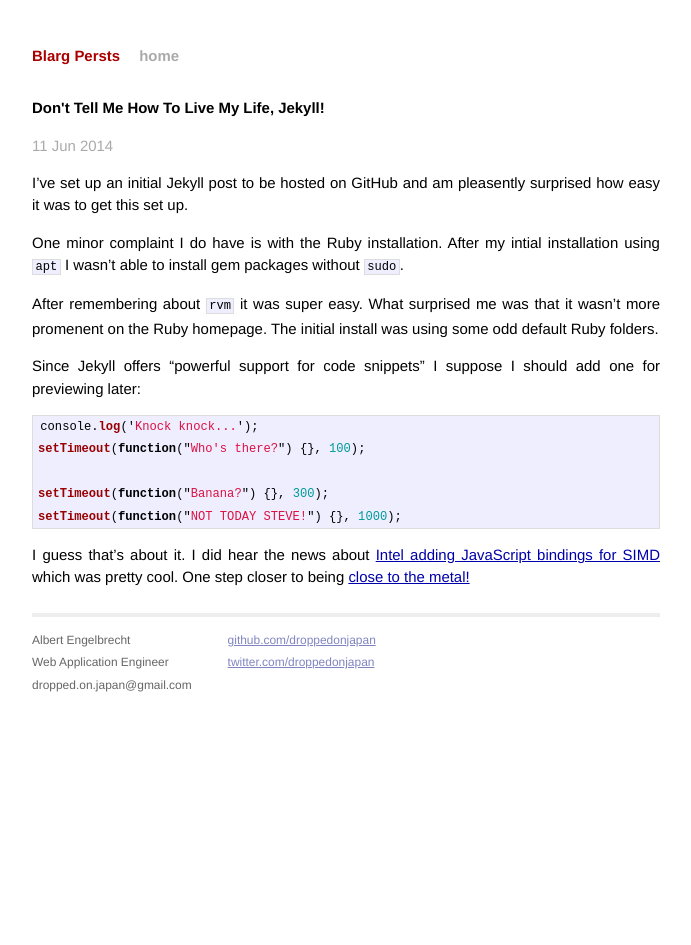
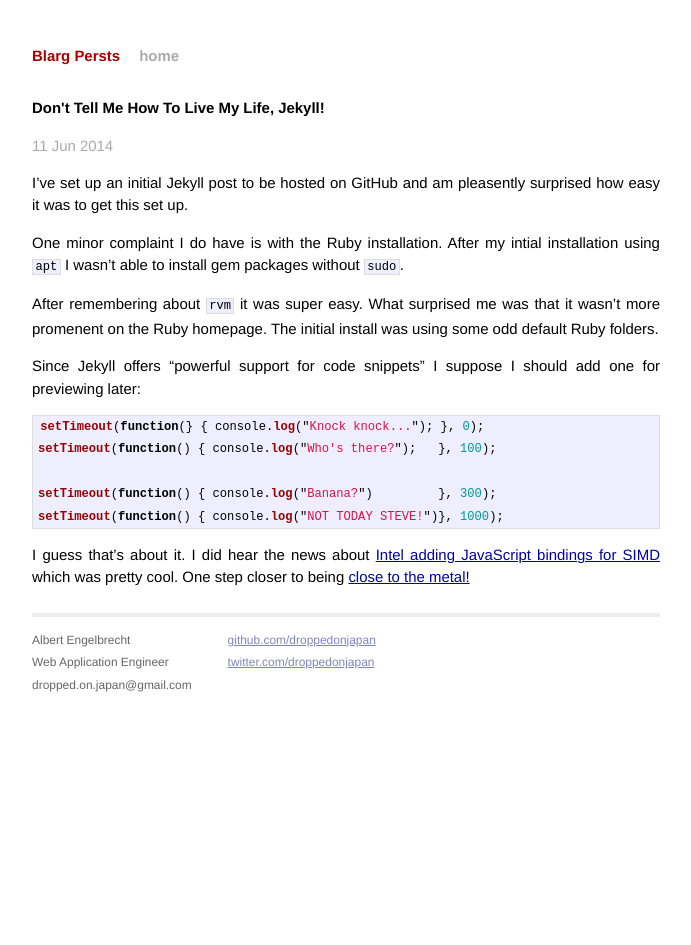
Before and after one commit to droppedoncaprica/droppedoncaprica.github.io, a Jekyll site: the page built from _posts/2014-06-11-welcome-to-jekyll.markdown, in a window 1280 px wide. Shown: the whole page, without its empty margins (294-985 px from the left). Built offline with Jekyll 4.4.1, drawn with Linux system fonts in a browser that asks for light colours; Markdown is read by kramdown in place of the engine named in the settings.

Commit message:
Fixed syntax.

```diff
--- a/_posts/2014-06-11-welcome-to-jekyll.markdown
+++ b/_posts/2014-06-11-welcome-to-jekyll.markdown
@@ -14,11 +14,11 @@ After remembering about `rvm` it was super easy.  What surprised me was that it
 Since Jekyll offers "powerful support for code snippets" I suppose I should add one for previewing later:
 
 {% highlight javascript %}
-console.log('Knock knock...');
-setTimeout(function("Who's there?") {}, 100);
+setTimeout(function(} { console.log("Knock knock..."); }, 0);
+setTimeout(function() { console.log("Who's there?");   }, 100);
 
-setTimeout(function("Banana?") {}, 300);
-setTimeout(function("NOT TODAY STEVE!") {}, 1000);
+setTimeout(function() { console.log("Banana?")         }, 300);
+setTimeout(function() { console.log("NOT TODAY STEVE!")}, 1000);
 {% endhighlight %}
 
 I guess that's about it.  I did hear the news about [Intel adding JavaScript bindings for SIMD](https://01.org/blogs/tlcounts/2014/bringing-simd-javascript) which was pretty cool.  One step closer to being [close to the metal!](https://www.destroyallsoftware.com/talks/the-birth-and-death-of-javascript)
```
